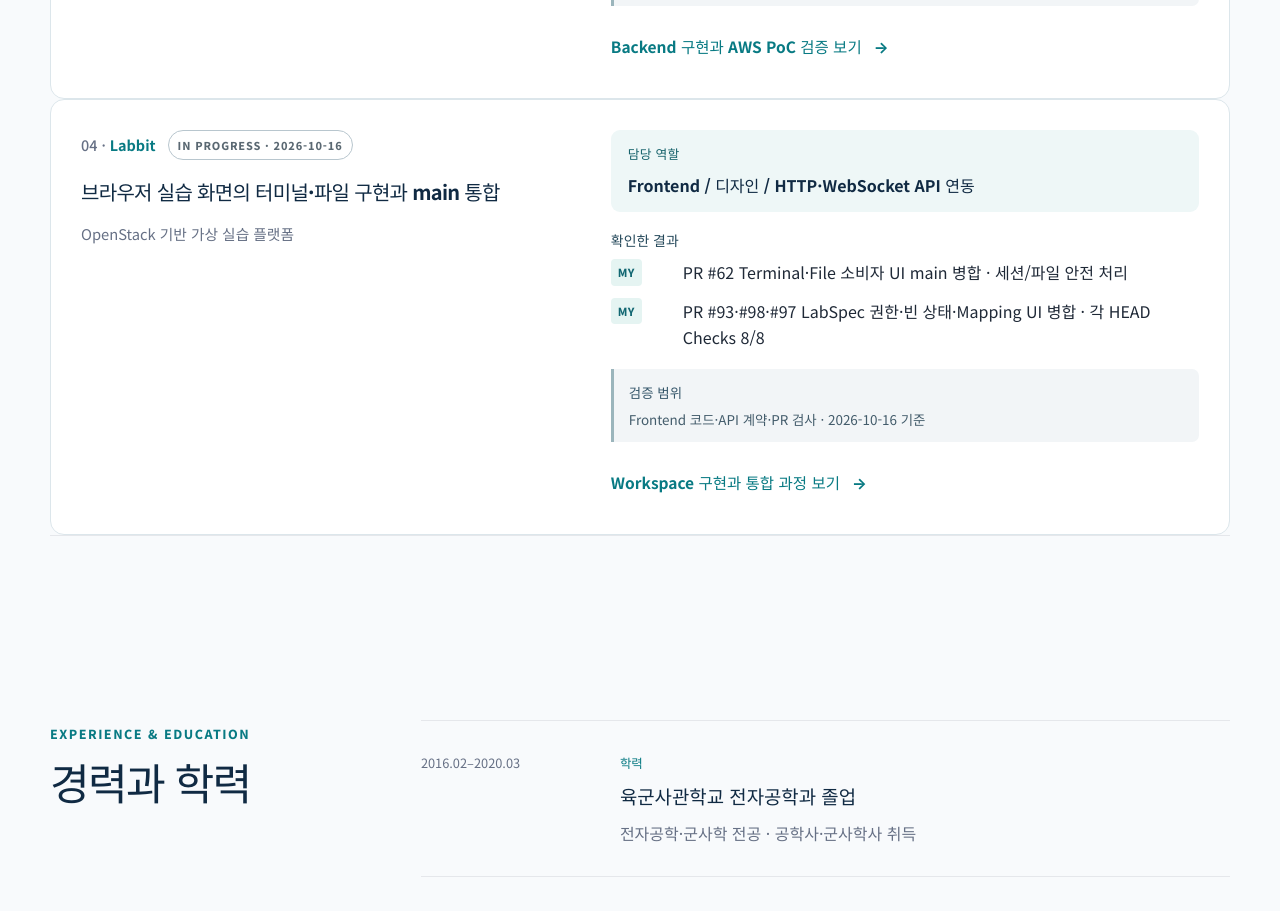
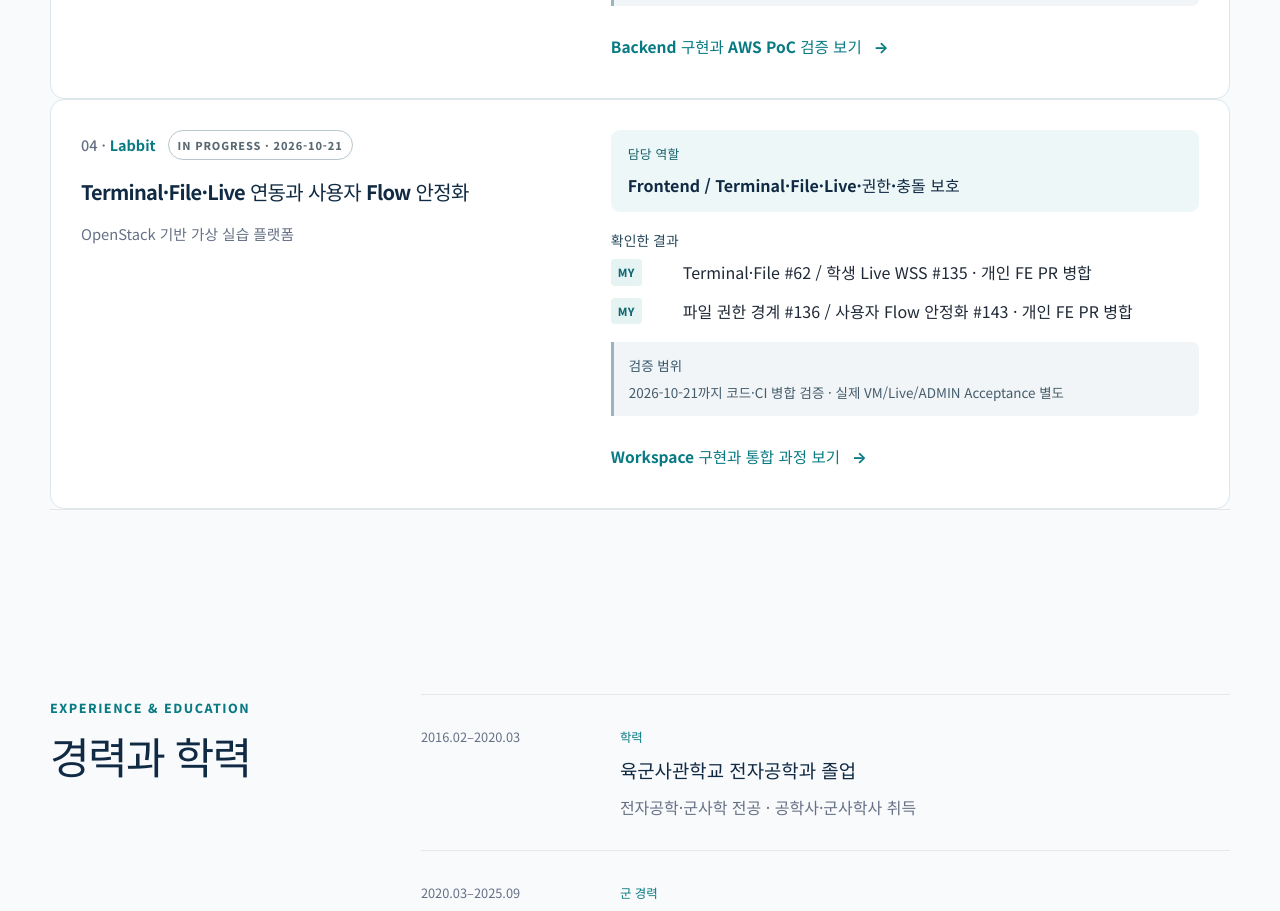
Before and after one commit to wkfkeha784-pixel/cloud-infra-portfolio, a React (Vite) app: page / in a window 1280 px wide. Shown: the part 2500-3411 px from the top of the page. Built offline with nearby package versions, Linux system fonts and the light colour scheme.

Commit message:
docs(portfolio): summarize verified Labbit personal work through Oct 21

```diff
--- a/src/data/projects.ts
+++ b/src/data/projects.ts
@@ -421,46 +421,41 @@ export const projects: Project[] = [
     order: '04',
     name: 'Labbit',
     metadata: {
-      timeline: '개발 착수안 2026.09.17 · 수록 PR 10.07-10.15 · 검증 기준 2026.10.16',
+      timeline: '개발 착수 2026.09.17 · 대표 개인 PR 10.07–10.21 · 코드 검증 기준 2026.10.21',
       team: '9/17 착수안 팀 구성표 8명(개발 4 / 운영 4)',
     },
-    status: 'IN PROGRESS · 2026-10-16',
+    status: 'IN PROGRESS · 2026-10-21',
     subtitle: 'OpenStack 기반 가상 실습 플랫폼',
     problem: '여러 VM을 사용하는 실습환경의 상태·권한·오류를 브라우저 화면에서 안전하게 표현해야 하는 문제',
-    role: 'Frontend / 디자인 / HTTP·WebSocket API 연동',
+    role: 'Frontend / 디자인 / Terminal·File·Live 연동 및 오류·권한 보호',
     summary:
-      '실습 화면의 터미널·파일 기능을 구현해 main에 통합하고, 세션 종료·재연결과 파일 충돌·편집 내용 보호를 자동 검증했습니다. 인증·수업 화면은 실제 백엔드와 연결해 브라우저 동작을 검증했습니다.',
+      'OpenStack 실습 플랫폼의 Frontend를 맡아 Terminal·File, Live 읽기 전용 연동과 권한·상태 변경 시 사용자 데이터 보호를 구현했습니다. 코드·CI 병합 검증과 실제 운영환경 검증은 구분합니다.',
     tags: ['React', 'TypeScript', 'TanStack Query', 'OpenAPI', 'WebSocket', 'Vitest', 'CI'],
     home: {
       group: 'additional',
-      headline: '브라우저 실습 화면의 터미널·파일 구현과 main 통합',
-      role: 'Frontend / 디자인 / HTTP·WebSocket API 연동',
+      headline: 'Terminal·File·Live 연동과 사용자 Flow 안정화',
+      role: 'Frontend / Terminal·File·Live·권한·충돌 보호',
       results: [
-        { scope: 'MY', text: 'PR #62 Terminal·File 소비자 UI main 병합 · 세션/파일 안전 처리' },
-        { scope: 'MY', text: 'PR #93·#98·#97 LabSpec 권한·빈 상태·Mapping UI 병합 · 각 HEAD Checks 8/8' },
+        { scope: 'MY', text: 'Terminal·File #62 / 학생 Live WSS #135 · 개인 FE PR 병합' },
+        { scope: 'MY', text: '파일 권한 경계 #136 / 사용자 Flow 안정화 #143 · 개인 FE PR 병합' },
       ],
-      note: 'Frontend 코드·API 계약·PR 검사 · 2026-10-16 기준',
+      note: '2026-10-21까지 코드·CI 병합 검증 · 실제 VM/Live/ADMIN Acceptance 별도',
       linkLabel: 'Workspace 구현과 통합 과정 보기',
     },
     architecture: ['Team SSOT', 'React SPA', 'HTTP / WS Consumer', 'Auth / Permission / Error UX', 'Regression Test', 'Browser Acceptance'],
     architectureNote: 'Frontend는 계약에 없는 Endpoint·Token·Error Code를 임의 정의하지 않음',
     myContributions: [
-      'unknown state fallback',
-      '401 / 403 / 409 처리',
-      'destructive action guard',
-      'Mock / HTTP boundary',
-      'Class / Workspace / LabSpec UI',
-      '실제 Auth/Class HTTP Browser Acceptance',
-      'Terminal·File HTTP/WSS Consumer 구현·통합',
-      '세션 종료·재연결 처리 및 파일 충돌·편집 내용 보호',
-      'PR #93 LabSpec owner-only 목록·403/404 오류 UX',
-      'PR #98 빈 LabSpec Provision 차단·소유권 필터',
-      'PR #97 Mapping 후보 API 조회·선택 UI',
+      'Terminal·File HTTP/WSS UI와 세션 재연결·ETag 충돌 보호 (#62)',
+      'LabSpec 소유권·빈 상태·Mapping UI (#93/#98/#97)',
+      '강사 Live / 학생 읽기 전용 WSS 연동과 5xx 복원력 (#135)',
+      '권한·Generation 변경 뒤 stale Workspace File 숨김 (#136)',
+      'Provision·LabSpec·Operation·Reset/Cleanup 사용자 Flow 회귀 (#143)',
+      'ADMIN Installer 승인 URL 연동 (#133, 실환경 Acceptance 별도)',
     ],
     projectResults: [
-      'PR #59 merged · Vitest 109',
-      'Auth/Class actual Backend Browser 검증',
-      '개인 FE PR #62·#93·#98·#97 main 병합 · #93/#98/#97 PR HEAD Checks 각 8/8 success',
+      'Terminal·File / LabSpec / Live / 사용자 Flow 관련 개인 FE PR 병합',
+      '인증·수업 화면의 실제 Backend Browser 검증(당시 기록)',
+      'PR #133/#135/#136/#143 코드·CI 검증 및 main 병합(10/20–21)',
     ],
     validation: ['Contract / Unit / CI', 'Actual Backend Browser', 'Actual OpenStack VM E2E · Pending'],
     evidenceSnapshots: [
@@ -571,17 +566,21 @@ export const projects: Project[] = [
         note: 'Mapping 후보 조회·선택 UI를 API 계약과 PR 검사로 확인했습니다.',
       },
     ],
-    learned: 'Server authorization을 최종 권한 경계로 두고 Frontend에서는 계약을 소비하는 역할에 집중했습니다.',
+    learned: 'Frontend에서 오류·권한·세대 변경을 구분하고 사용자의 초안·파일 내용이 잘못 표시되거나 덮어써지지 않도록 방어했습니다.',
     evidence: [
       { label: 'Repository', href: 'https://github.com/ktcloud4-SL/labbit-app' },
       { label: 'PR #93 · owner-only / 오류 UX', href: 'https://github.com/ktcloud4-SL/labbit-app/pull/93' },
       { label: 'PR #98 · 빈 LabSpec 차단', href: 'https://github.com/ktcloud4-SL/labbit-app/pull/98' },
       { label: 'PR #97 · Mapping UI', href: 'https://github.com/ktcloud4-SL/labbit-app/pull/97' },
+      { label: 'PR #133 · ADMIN Installer URL', href: 'https://github.com/ktcloud4-SL/labbit-app/pull/133' },
+      { label: 'PR #135 · Live HTTP/WSS', href: 'https://github.com/ktcloud4-SL/labbit-app/pull/135' },
+      { label: 'PR #136 · File 권한·캐시 경계', href: 'https://github.com/ktcloud4-SL/labbit-app/pull/136' },
+      { label: 'PR #143 · 사용자 Flow 회귀', href: 'https://github.com/ktcloud4-SL/labbit-app/pull/143' },
     ],
     boundaryNotes: [
-      '프로젝트는 IN PROGRESS이며 표시된 개인 PR 병합·검사 시점은 2026-10-16 기준입니다.',
+      '프로젝트는 IN PROGRESS이며 주요 개인 FE PR 병합·코드 검사 기준은 2026-10-21까지입니다.',
       'Auth/Class는 당시 실제 Backend Browser 단계까지 검증했습니다.',
-      '실제 OpenStack VM의 PTY/SFTP는 후속 통합 검증 대상입니다.',
+      '실제 OpenStack VM PTY/SFTP·Live fan-out·ADMIN 적용 브라우저 검증은 완료 근거가 없어 별도 후속 대상입니다.',
       'Browser → SaaS → Connector → 실제 OpenStack VM 경로',
     ],
   },
```
